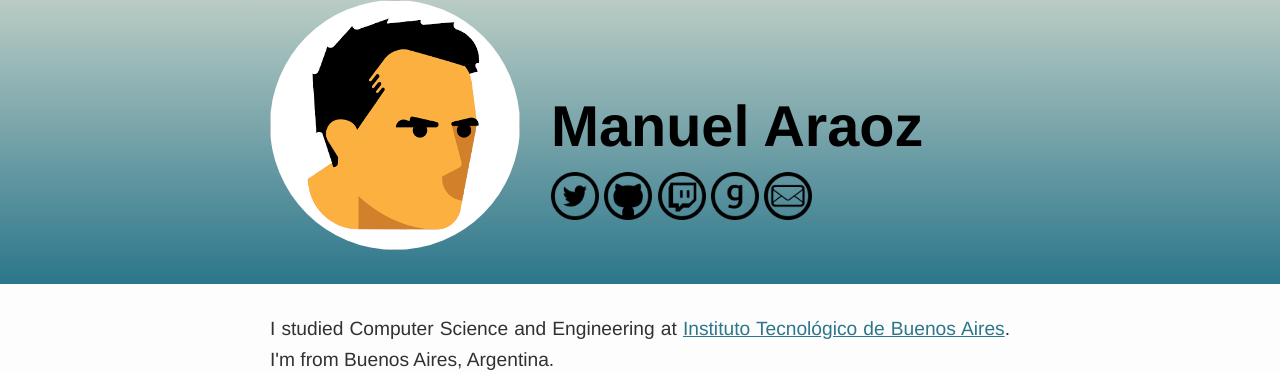
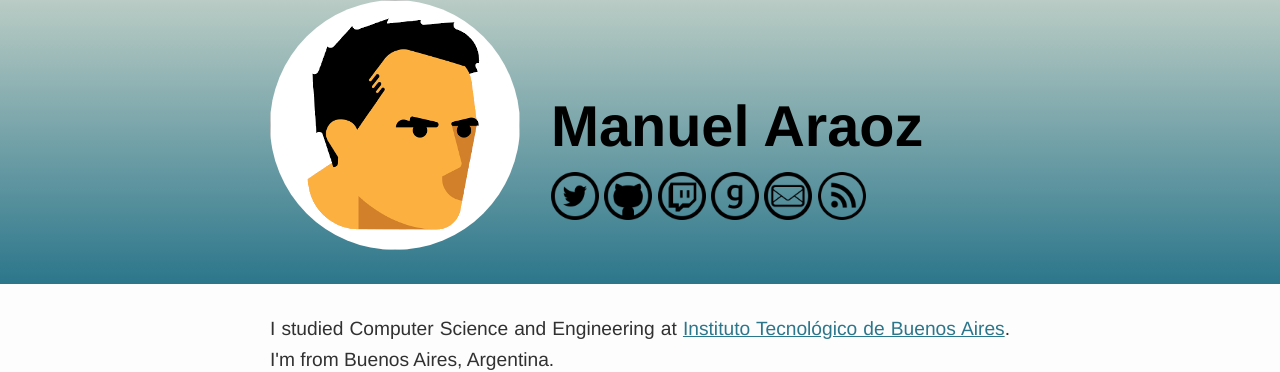
Before and after one commit to tobyornottobe/maraoz.github.io, a Jekyll site: the page built from index.html, in a window 1280 px wide. Shown: the part 116-488 px from the top of the page. Built offline with Jekyll 4.4.1, drawn with Linux system fonts in a browser that asks for light colours.

Commit message:
add rss to landing

```diff
--- a/_layouts/landing.html
+++ b/_layouts/landing.html
@@ -30,6 +30,10 @@
             <a href="mailto:contact@maraoz.com" style="text-decoration:none;">
               <img class="invert" src="/img/email.png" width="48" alt="Contact"></img>
             </a>
+
+            <a href="https://maraoz.com/feed.xml" style="text-decoration:none;">
+              <img class="" src="/img/rss.png" width="48" alt="RSS Feed"></img>
+            </a>
           </div>
         </div>
       </div>
```
